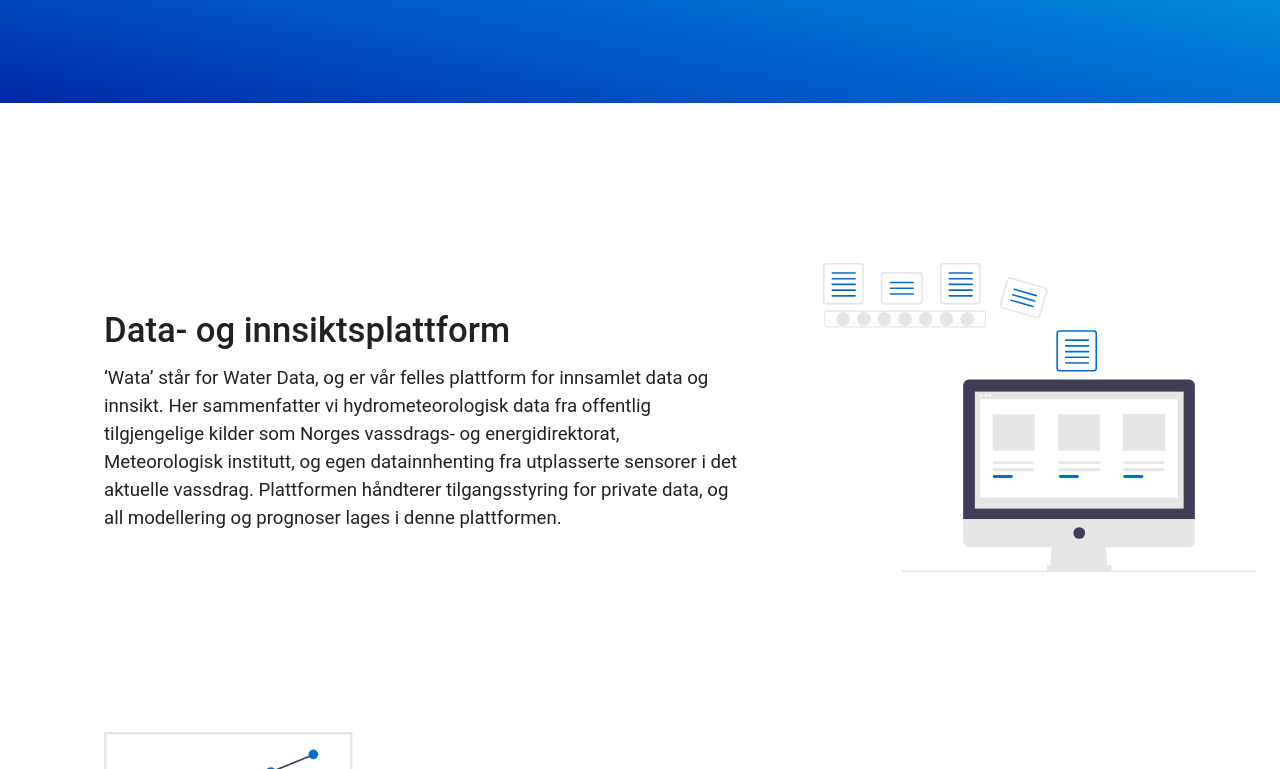
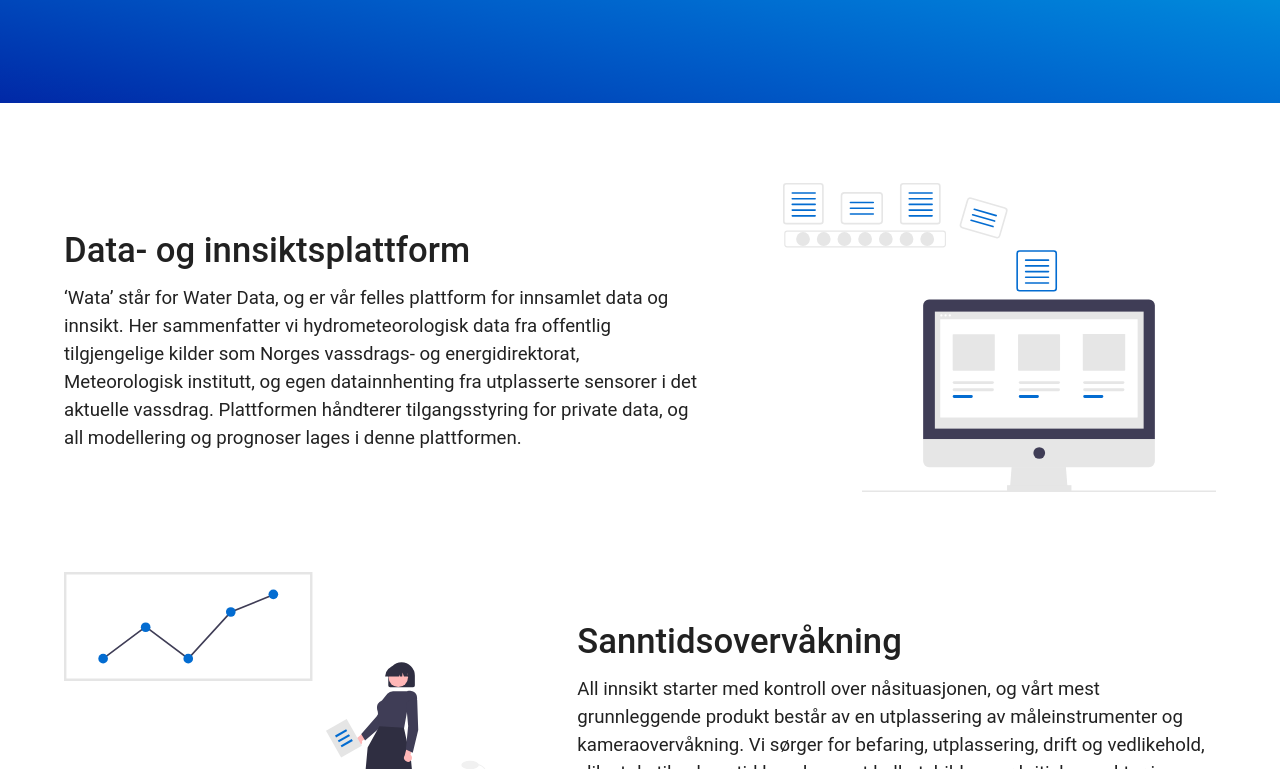
Before and after one commit to frikkfelix/wata-no.github.io, a Next.js app: page / in a window 1280 px wide. Shown: the part 1211-1980 px from the top of the page. Built offline with nearby package versions, Linux system fonts and the light colour scheme.

Commit message:
fix solution margins and remove unnecessary stack

```diff
--- a/components/Page.tsx
+++ b/components/Page.tsx
@@ -7,7 +7,7 @@
   meta?: React.ReactNode
 }
 
-const Page = ({children, title='', meta}: PageProps) => (
+const Page = ({children, title='Wata', meta}: PageProps) => (
   <>
     <Head>
       <title>{title}</title>
--- a/layout/Footer.tsx
+++ b/layout/Footer.tsx
@@ -1,5 +1,5 @@
 import React from 'react'
-import { Box, Container, Divider, Typography, Grid, Stack, Link as MUILink } from '@mui/material'
+import { Box, Container, Divider, Typography, Grid, Link as MUILink } from '@mui/material'
 import Link from 'next/link'
 import NAV_CONFIG from './navConfig'
 
@@ -14,9 +14,7 @@
       }}
     >
       <Divider />
-      <Container
-        sx={{ pt: 5 }}
-      >
+      <Container sx={{ pt: 5 }}>
         <Grid
           container
           justifyContent={{ xs: 'center', md: 'space-between' }}
--- a/package.json
+++ b/package.json
@@ -7,7 +7,7 @@
     "build": "next build",
     "start": "next start",
     "export": "next build && next export",
-    "deploy": "gh-pages -b gh-pages -d build",
+    "deploy": "yarn export && gh-pages -b gh-pages -d out",
     "lint": "next lint"
   },
   "dependencies": {
--- a/sections/Solutions.tsx
+++ b/sections/Solutions.tsx
@@ -7,12 +7,19 @@
   return (
     <Box id="solutions" sx={{ backgroundColor: '#FFFFFF' }}>
       <Gradient title='Våre løsninger' height='250px'/>
-      <Container sx={{ pb: 5 }}>
-        <Stack spacing={10} sx={{ my: 10 }} alignItems='center'>
+      <Container sx={{ py: 10 }}>
         {solutions.map((item, index) => {
           const isEven = index % 2 === 0;
           return (
-              <Grid container spacing={{ xs: 0, md: 10 }} alignItems='center' key={index}>
+            <Grid
+              container
+              spacing={{ xs: 0, md: 10 }}
+              alignItems='center'
+              key={index}
+              sx={{
+                my: 10
+              }}
+            >
               <Grid item xs={12} md={5} order={isEven ? index + 1 : index}>
                 <Box
                   sx={{
@@ -28,18 +35,15 @@
                 </Box>
               </Grid>
               <Grid item xs={12} md={7} order={isEven ? index : index + 1}>
-                  <Stack spacing={1}>
-                    <Typography variant='h4'>
+                <Typography variant='h4' sx={{ mb: 1 }}>
                   {item.title}
                 </Typography>
                 <Typography variant="body1">
                   {item.description}
                 </Typography>
-                  </Stack>
               </Grid>
             </Grid>)
         })}
-        </Stack>
       </Container>
     </Box>
   )
```
Lines whose indentation alone changed are shown as unchanged.
